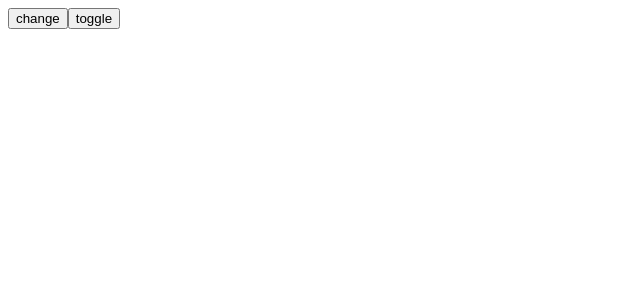
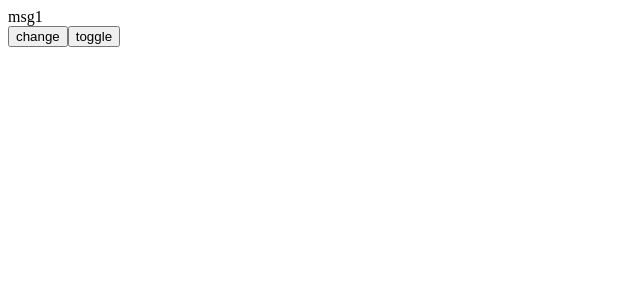
Before and after one commit to frontendway/vue-code-analysis, a Vue app: page /#/ in a window 1280 px wide. Both pictures are taken after a click on the button "toggle". Shown: the top 300 px of the page, without its empty margins (0-640 px from the left). Built offline with nearby package versions, Linux system fonts and the light colour scheme.

Commit message:
cleanupDeps

```diff
--- a/src/learn/CleanupDeps.vue
+++ b/src/learn/CleanupDeps.vue
@@ -1,7 +1,7 @@
 <template>
   <div>
-    <div v-if="flag">{{msg}}</div>
-    <div v-else>{{msg1}}</div>
+    <div v-if="flag">{{msg1}}</div>
+    <div v-else>{{msg2}}</div>
     <button @click="change">change</button>
     <button @click="toggle">toggle</button>
   </div>
```
